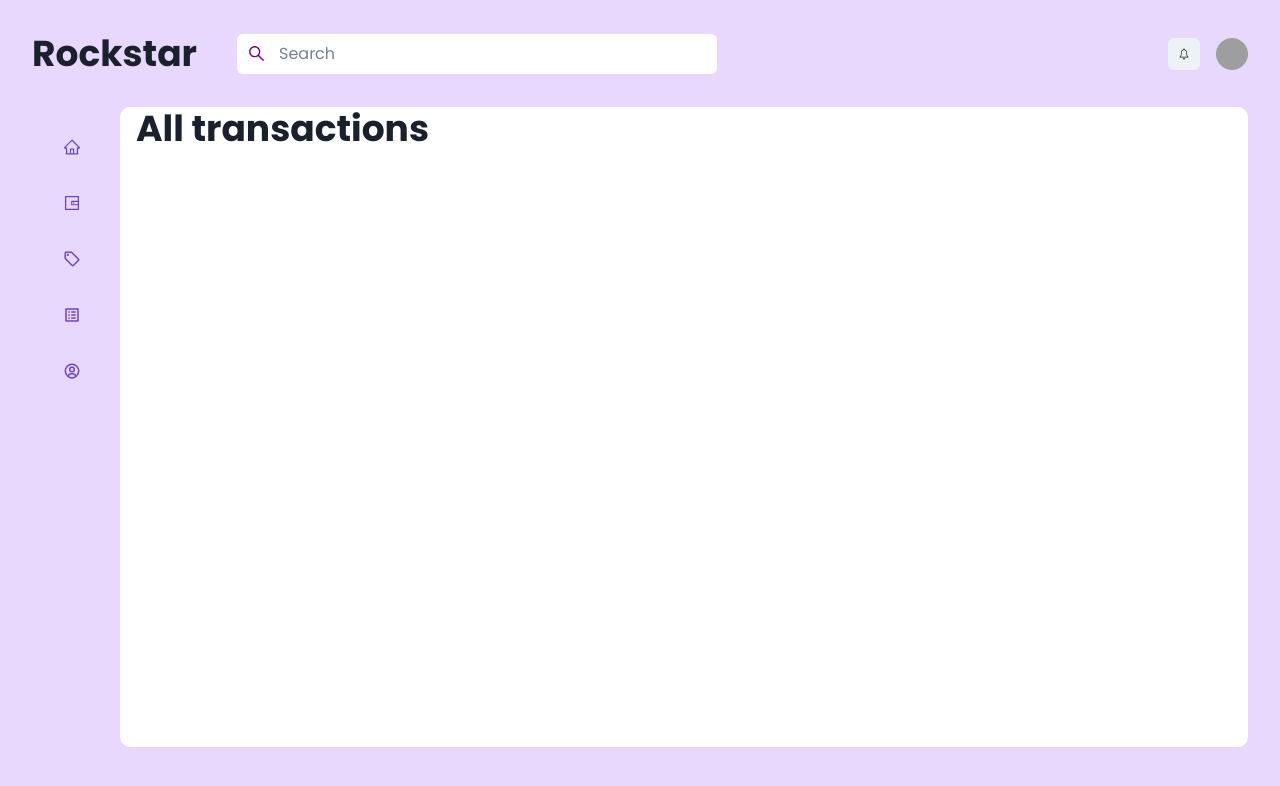
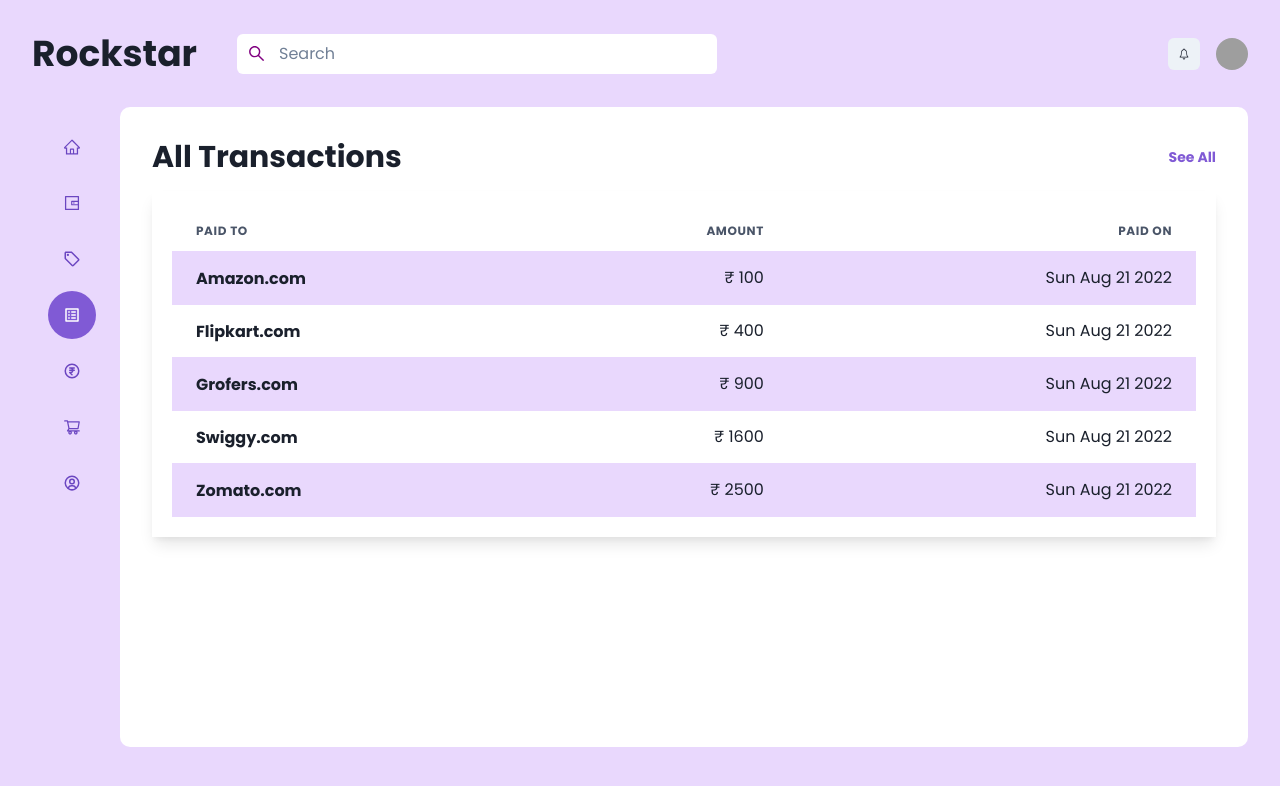
Before and after one commit to Aman7400/rockstar-pay, a Next.js app: page /activities/transactions in a window 1280 px wide. Shown: the top 786 px of the page. Built offline with nearby package versions, Linux system fonts and the light colour scheme; grey boxes are pictures that could not be loaded.

Commit message:
Add Activities Pages

```diff
--- a/components/layout/Layout.js
+++ b/components/layout/Layout.js
@@ -1,9 +1,10 @@
 import { Avatar, Box, ChakraProvider, extendTheme, Heading, HStack, IconButton, Input, InputGroup, InputLeftElement, Text, VStack } from '@chakra-ui/react';
 import React from 'react';
 import { MdOutlineLocalOffer, MdOutlineListAlt } from "react-icons/md";
-import { AiOutlineWallet, AiOutlineHome, AiOutlineSearch } from "react-icons/ai";
+import { AiOutlineWallet,AiOutlineShoppingCart, AiOutlineHome, AiOutlineSearch } from "react-icons/ai";
 import { BiUserCircle } from "react-icons/bi";
 import { IoIosNotificationsOutline } from "react-icons/io"
+import { HiOutlineCurrencyRupee } from "react-icons/hi"
 import Link from 'next/link';
 import { useRouter } from 'next/router';
 
@@ -93,7 +94,9 @@
     { title: "Home", href: "/", icon: <AiOutlineHome />, },
     { title: "Upi", href: "/upi", icon: <AiOutlineWallet />, },
     { title: "Offers", href: "/offers", icon: <MdOutlineLocalOffer />, },
-    { title: "Activity", href: "/activities/transactions", icon: <MdOutlineListAlt />, },
+    { title: "Transactions", href: "/activities/transactions", icon: <MdOutlineListAlt />, },
+    { title: "Payments", href: "/activities/payments", icon: <HiOutlineCurrencyRupee />, },
+    { title: "Spends", href: "/activities/spends", icon: <AiOutlineShoppingCart />, },
     { title: "Account", href: "/account", icon: <BiUserCircle />, },
 ]
 
--- a/pages/activities/[activity].js
+++ /dev/null
@@ -1,24 +0,0 @@
-import { Container, Heading } from "@chakra-ui/react";
-import Head from "next/head";
-import { useRouter } from "next/router";
-
-export default function Activity() {
-  const {query} = useRouter()
-
-  const {activity} = query
-
-    return (
-        <>
-            <Head>
-                <title> {activity}  </title>
-                <meta name="description" content="A one-stop payment solution for all your spends. Earn up to 2% cashback with rockstar super card." />
-                <link rel="icon" href="/favicon.ico" />
-            </Head>
-            <Container maxW={"container.xl"}>
-                <Heading>
-                    All {activity}
-                </Heading>
-            </Container>
-        </>
-    )
-}
--- /dev/null
+++ b/pages/activities/transactions.js
@@ -0,0 +1,59 @@
+import { Container, Heading, HStack, Table, TableContainer, Tbody, Td, Th, Thead, Tr } from "@chakra-ui/react";
+import Head from "next/head";
+import Link from "next/link";
+
+export default function Transactions() {
+
+    return (
+        <>
+        <Head>
+        <title>Rockstar Credits | All Transactions </title>
+        </Head>
+
+            <Container maxW={"container.xl"} p={8}>
+                <HStack mb={4} alignItems="center" justifyContent="space-between">
+                    <Heading size={"lg"}>
+                    All Transactions
+                    </Heading>
+                    <Heading size="xs" color="purple.500">
+                        <Link href="/activities/transactions">
+                            See All
+                        </Link>
+                    </Heading>
+                </HStack>
+                <TableContainer boxShadow="lg" p={5}>
+                    <Table variant='striped' colorScheme='purple'>
+                        <Thead>
+                            <Tr>
+                                <Th >Paid to</Th>
+                                <Th isNumeric >Amount</Th>
+                                <Th isNumeric >Paid on</Th>
+                            </Tr>
+                        </Thead>
+                        <Tbody>
+                            {
+                                [
+                                    { amount: 100, paidTo: "Amazon.com", paidOn: new Date().toDateString() },
+                                    { amount: 200, paidTo: "Flipkart.com", paidOn: new Date().toDateString() },
+                                    { amount: 300, paidTo: "Grofers.com", paidOn: new Date().toDateString() },
+                                    { amount: 400, paidTo: "Swiggy.com", paidOn: new Date().toDateString() },
+                                    { amount: 500, paidTo: "Zomato.com", paidOn: new Date().toDateString() },
+                                ]
+                                    .map((transaction, i) =>
+                                        <Tr key={i}>
+                                            <Td><Heading size="sm">{transaction.paidTo}</Heading></Td>
+                                            <Td isNumeric> &#8377; {transaction.amount * (i + 1)}</Td>
+                                            <Td isNumeric>{transaction.paidOn}</Td>
+                                        </Tr>
+                                    )
+                            }
+                        </Tbody>
+                    </Table>
+                </TableContainer>
+            </Container>
+
+        </>
+
+    )
+
+}
```
Also changed, not shown: pages/activities/payments.js (added, +59 -0 lines), pages/activities/spends.js (added, +59 -0 lines).
